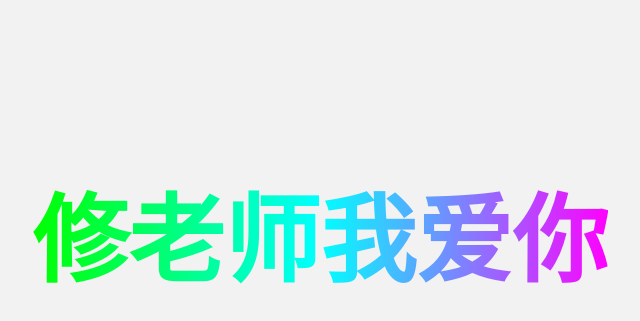
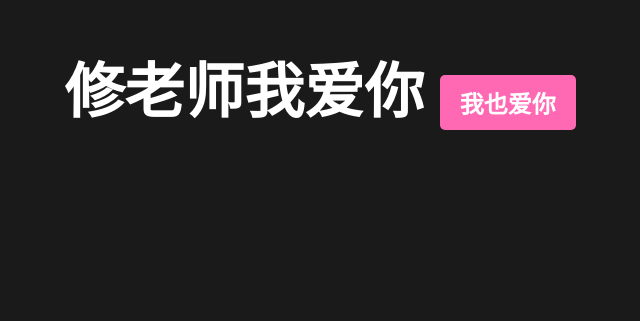
Before and after one commit to LJX12345656/LJX12345656.github.io, a plain HTML site: page index.html in a window 1280 px wide. Shown: the part 175-496 px from the top of the page, without its empty margins (320-960 px from the left). Drawn offline with Linux system fonts and the light colour scheme.

Commit message:
Update index.html

```diff
--- a/index.html
+++ b/index.html
@@ -1,34 +1,101 @@
 <!DOCTYPE html>
 <html>
 <head>
-<title>动态字体显示</title>
+<title>修老师我爱你</title>
 <style>
 body {
-background-color: #f2f2f2;
-font-family: Arial, sans-serif;
-display: flex;
-justify-content: center;
-align-items: center;
-height: 100vh;
+background-color: #1a1a1a;
+color: #fff;
+font-family: 'Segoe UI', Tahoma, Geneva, Verdana, sans-serif;
+font-size: 60px;
+font-weight: bold;
+text-align: center;
+margin-top: 200px;
+opacity: 0;
+animation: fade-in 5s forwards;
 }
 
-h1 {
-font-size: 6rem;
-font-weight: bold;
-background: linear-gradient(to right, #00ff00, #00ffff, #ff00ff);
--webkit-background-clip: text;
--webkit-text-fill-color: transparent;
-animation: color-change 2s infinite;
+@keyframes fade-in {
+from {
+opacity: 0;
+}
+to {
+opacity: 1;
+}
 }
 
-@keyframes color-change {
-0% { background-position: 0 0; }
-50% { background-position: 100% 0; }
-100% { background-position: 0 0; }
+#love-button {
+background-color: #ff69b4;
+color: #fff;
+font-family: 'Segoe UI', Tahoma, Geneva, Verdana, sans-serif;
+font-size: 24px;
+font-weight: bold;
+padding: 10px 20px;
+border: none;
+border-radius: 5px;
+cursor: pointer;
+margin-top: 50px;
+opacity: 0;
+animation: fade-in 5s forwards;
+}
+
+#love-button:hover {
+background-color: #ff1493;
+}
+
+#petals {
+position: absolute;
+top: 0;
+left: 0;
+width: 100%;
+height: 100%;
+pointer-events: none;
+z-index: 1;
+}
+
+.petal {
+position: absolute;
+top: 0;
+left: 0;
+width: 20px;
+height: 20px;
+background-image: url('https://i.imgur.com/7zJ5JQw.png');
+background-size: contain;
+animation: fall 5s linear;
+animation-fill-mode: forwards;
+}
+
+@keyframes fall {
+from {
+top: -20px;
+transform: rotate(0deg);
+opacity: 1;
+}
+to {
+top: 100%;
+transform: rotate(720deg);
+opacity: 0;
+}
 }
 </style>
 </head>
 <body>
-<h1>修老师我爱你</h1>
+修老师我爱你
+<button id="love-button">我也爱你</button>
+<div id="petals"></div>
+<script>
+var button = document.getElementById('love-button');
+var petals = document.getElementById('petals');
+
+button.addEventListener('click', function() {
+for (var i = 0; i < 50; i++) {
+var petal = document.createElement('div');
+petal.classList.add('petal');
+petal.style.left = Math.random() * 100 + '%';
+petal.style.animationDelay = Math.random() * 5 + 's';
+petals.appendChild(petal);
+}
+});
+</script>
 </body>
 </html>
```
